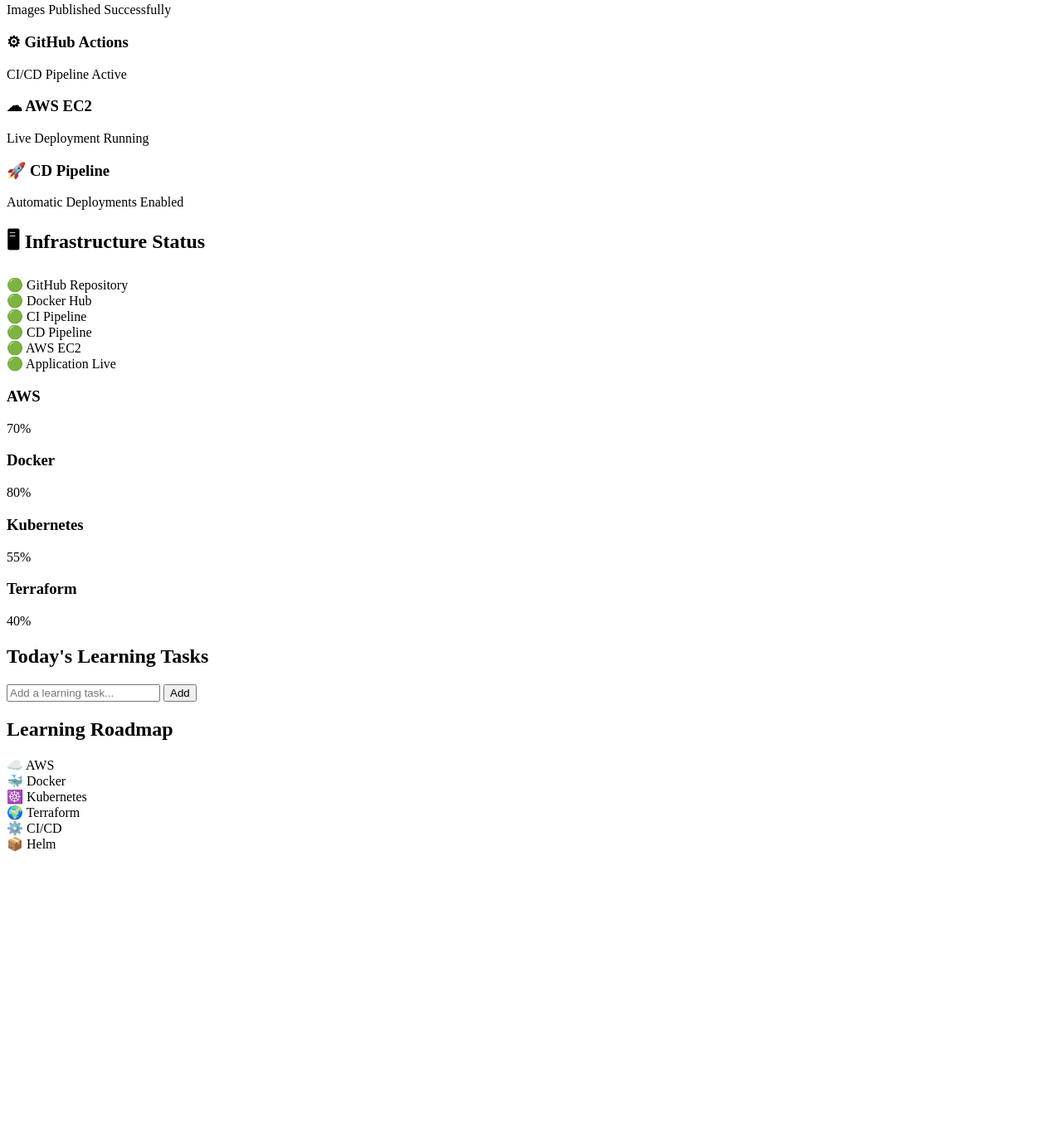
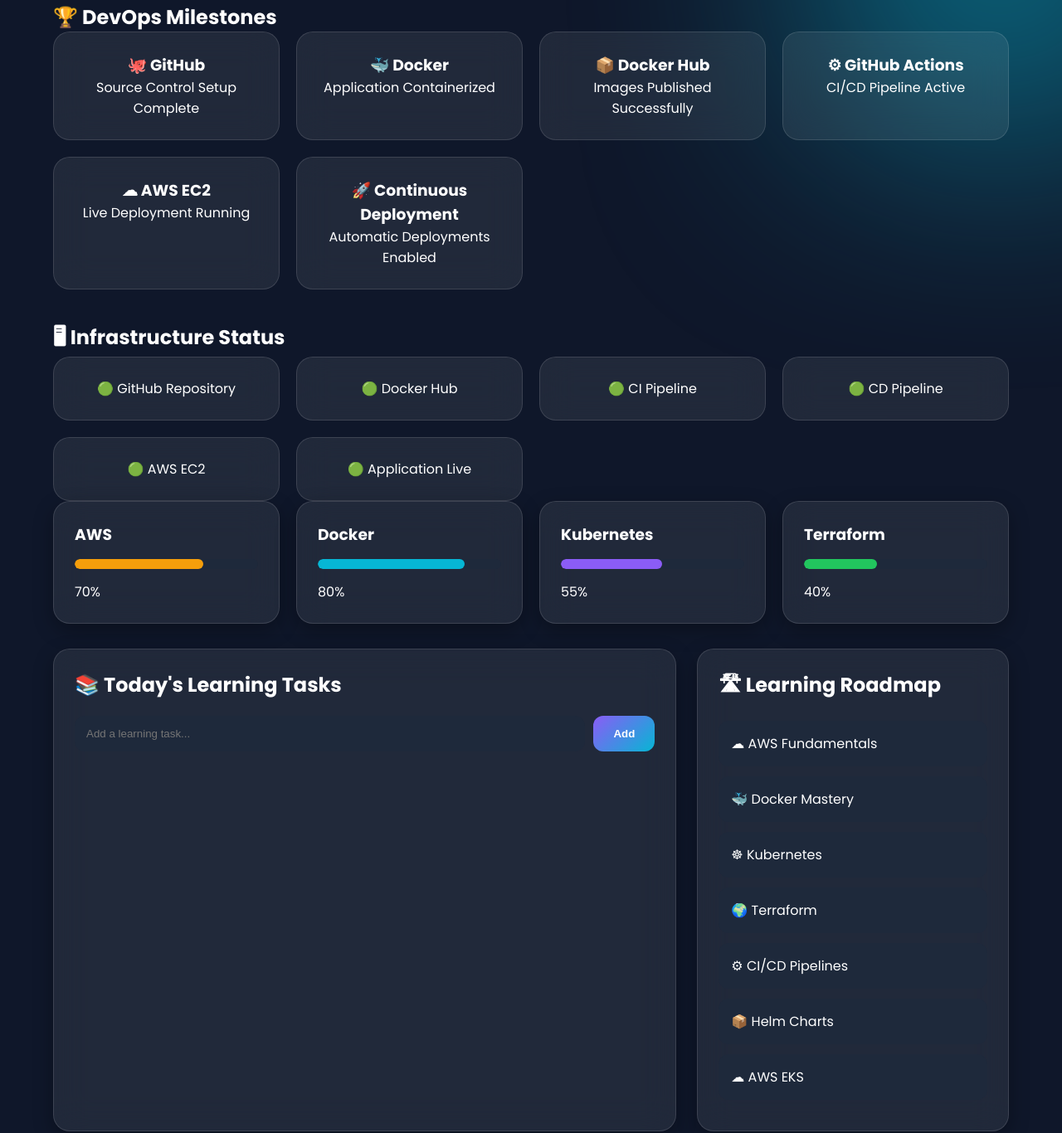
Before and after one commit to Raj25522/devops-cloud-learning-dashboard, a plain HTML site: page index.html in a window 1280 px wide. Shown: the part 780-2146 px from the top of the page at 83% size. Before the commit the page ends 1815 px from the top, so only its background shows below. Drawn offline with Linux system fonts and the light colour scheme.

Commit message:
Fix complete dashboard HTML

```diff
--- a/index.html
+++ b/index.html
@@ -1,3 +1,21 @@
+<!DOCTYPE html>
+<html lang="en">
+
+<head>
+    <meta charset="UTF-8">
+    <meta name="viewport" content="width=device-width, initial-scale=1.0">
+
+    <title>🚀 Satish DevOps Cloud Dashboard</title>
+
+    <link rel="preconnect" href="https://fonts.googleapis.com">
+    <link rel="preconnect" href="https://fonts.gstatic.com" crossorigin>
+
+    <link href="https://fonts.googleapis.com/css2?family=Poppins:wght@300;400;500;600;700&display=swap"
+        rel="stylesheet">
+
+    <link rel="stylesheet" href="style.css">
+</head>
+
 <body>
 
     <div class="bg bg1"></div>
@@ -5,7 +23,8 @@
 
     <div class="container">
 
-    <!-- HERO SECTION -->
+        <!-- HEADER -->
+
         <header>
 
             <h1>🚀 Satish's DevOps & Cloud Learning Dashboard</h1>
@@ -13,7 +32,7 @@
             <p>Road to AWS + DevOps Engineer</p>
 
             <div class="achievement-banner">
-            🚀 Dockerized | ☁️ AWS Ready | ⚙️ CI/CD Enabled
+                🚀 Dockerized | ☁ AWS Ready | ⚙ CI/CD Enabled
             </div>
 
             <div class="hero-stats">
@@ -86,7 +105,7 @@
                 </div>
 
                 <div class="achievement-card">
-                <h3>🚀 CD Pipeline</h3>
+                    <h3>🚀 Continuous Deployment</h3>
                     <p>Automatic Deployments Enabled</p>
                 </div>
 
@@ -102,12 +121,29 @@
 
             <div class="status-grid">
 
-            <div class="status-card">🟢 GitHub Repository</div>
-            <div class="status-card">🟢 Docker Hub</div>
-            <div class="status-card">🟢 CI Pipeline</div>
-            <div class="status-card">🟢 CD Pipeline</div>
-            <div class="status-card">🟢 AWS EC2</div>
-            <div class="status-card">🟢 Application Live</div>
+                <div class="status-card">
+                    🟢 GitHub Repository
+                </div>
+
+                <div class="status-card">
+                    🟢 Docker Hub
+                </div>
+
+                <div class="status-card">
+                    🟢 CI Pipeline
+                </div>
+
+                <div class="status-card">
+                    🟢 CD Pipeline
+                </div>
+
+                <div class="status-card">
+                    🟢 AWS EC2
+                </div>
+
+                <div class="status-card">
+                    🟢 Application Live
+                </div>
 
             </div>
 
@@ -157,15 +193,20 @@
 
             <div class="card tasks">
 
-            <h2>Today's Learning Tasks</h2>
+                <h2>📚 Today's Learning Tasks</h2>
 
                 <div class="task-input">
+
                     <input
                         type="text"
                         id="taskInput"
                         placeholder="Add a learning task..."
                     >
-                <button id="addBtn">Add</button>
+
+                    <button id="addBtn">
+                        Add
+                    </button>
+
                 </div>
 
                 <ul id="taskList"></ul>
@@ -174,14 +215,35 @@
 
             <div class="card roadmap">
 
-            <h2>Learning Roadmap</h2>
+                <h2>🛣 Learning Roadmap</h2>
 
-            <div class="roadmap-item">☁️ AWS</div>
-            <div class="roadmap-item">🐳 Docker</div>
-            <div class="roadmap-item">☸️ Kubernetes</div>
-            <div class="roadmap-item">🌍 Terraform</div>
-            <div class="roadmap-item">⚙️ CI/CD</div>
-            <div class="roadmap-item">📦 Helm</div>
+                <div class="roadmap-item">
+                    ☁ AWS Fundamentals
+                </div>
+
+                <div class="roadmap-item">
+                    🐳 Docker Mastery
+                </div>
+
+                <div class="roadmap-item">
+                    ☸ Kubernetes
+                </div>
+
+                <div class="roadmap-item">
+                    🌍 Terraform
+                </div>
+
+                <div class="roadmap-item">
+                    ⚙ CI/CD Pipelines
+                </div>
+
+                <div class="roadmap-item">
+                    📦 Helm Charts
+                </div>
+
+                <div class="roadmap-item">
+                    ☁ AWS EKS
+                </div>
 
             </div>
 
@@ -192,3 +254,5 @@
     <script src="script.js"></script>
 
 </body>
+
+</html>
```
Lines whose indentation alone changed are shown as unchanged.
